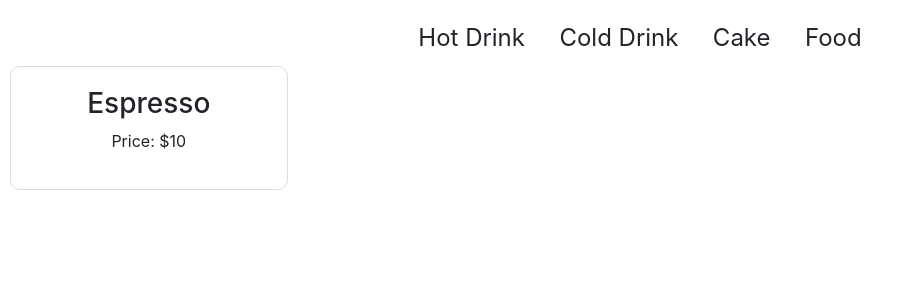
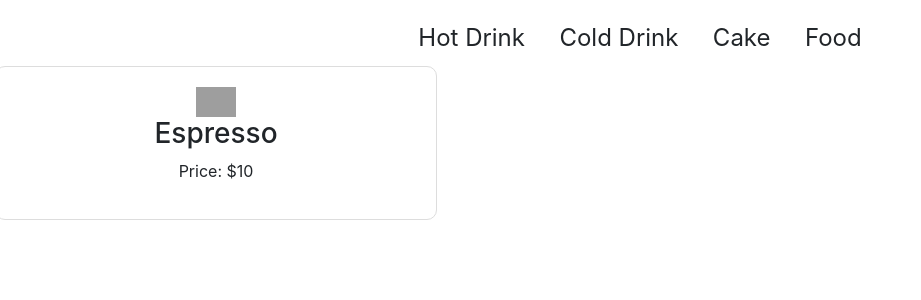
Before and after one commit to Limoonar/Cafe, a Django app: page /hotdrink/ in a window 1280 px wide. Shown: the top 300 px of the page, without its empty margins (0-921 px from the left). Run offline with Django 5.2, Linux system fonts and the light colour scheme; data comes from the database, SQL or seed files in the repository; parts of the project's set-up code (start-up, migrations or seed data) failed here and were passed over; some libraries are stand-ins or nearby versions; grey boxes are pictures that could not be loaded.

Commit message:
Product Image Back and Front Integration

```diff
--- a/Cafe/Aroma/templates/Hot_Drink.html
+++ b/Cafe/Aroma/templates/Hot_Drink.html
@@ -71,12 +71,11 @@
         </script>
     <div class="row">
         {% for product in products %}
-            <div class="col-md-3">
-                <div class="product-card">
-                    <h3>{{ product.Name }}</h3>
-                    <p>Price: ${{ product.Price }}</p>
-                </div>
-            </div>
+        <div class="product-card">
+            <img src={{ product.image_url }} alt="Product Image" style="width:10%">
+            <h3>{{ product.Name }}</h3>
+            <p>Price: ${{ product.Price }}</p>
+        </div>
         {% endfor %}
     </div>
 
```
